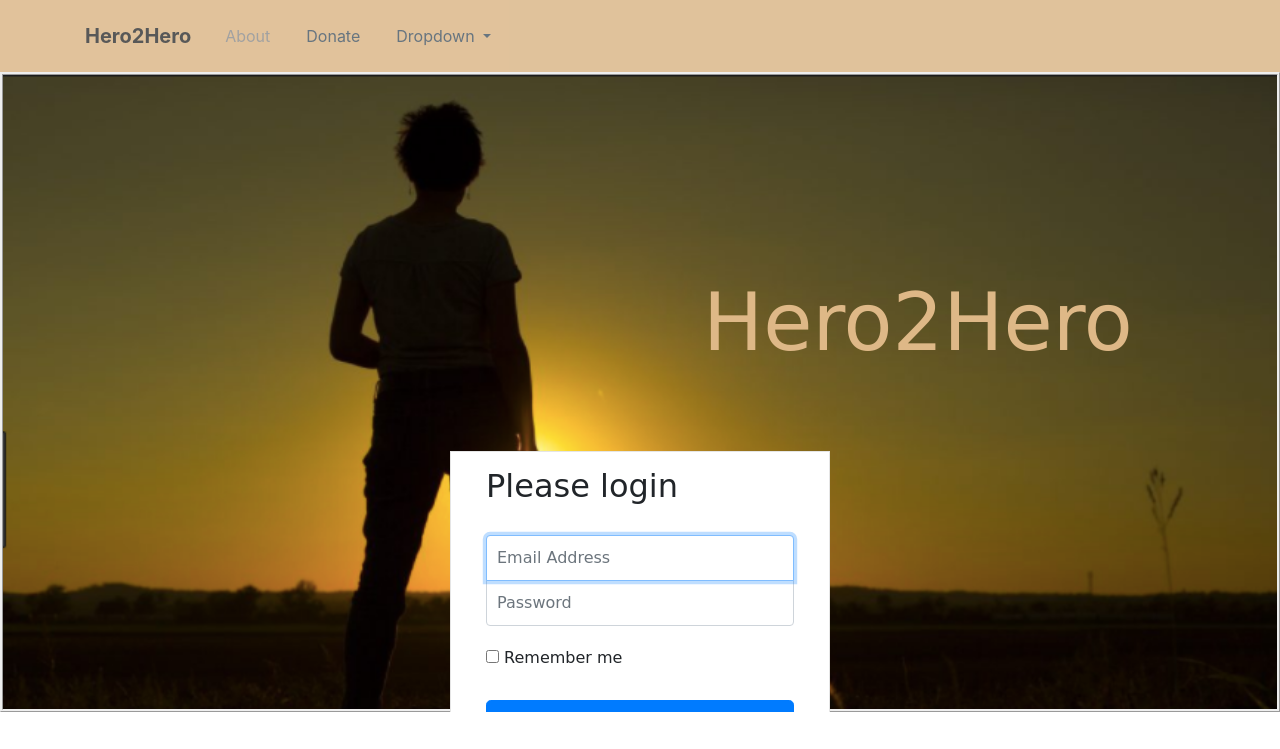
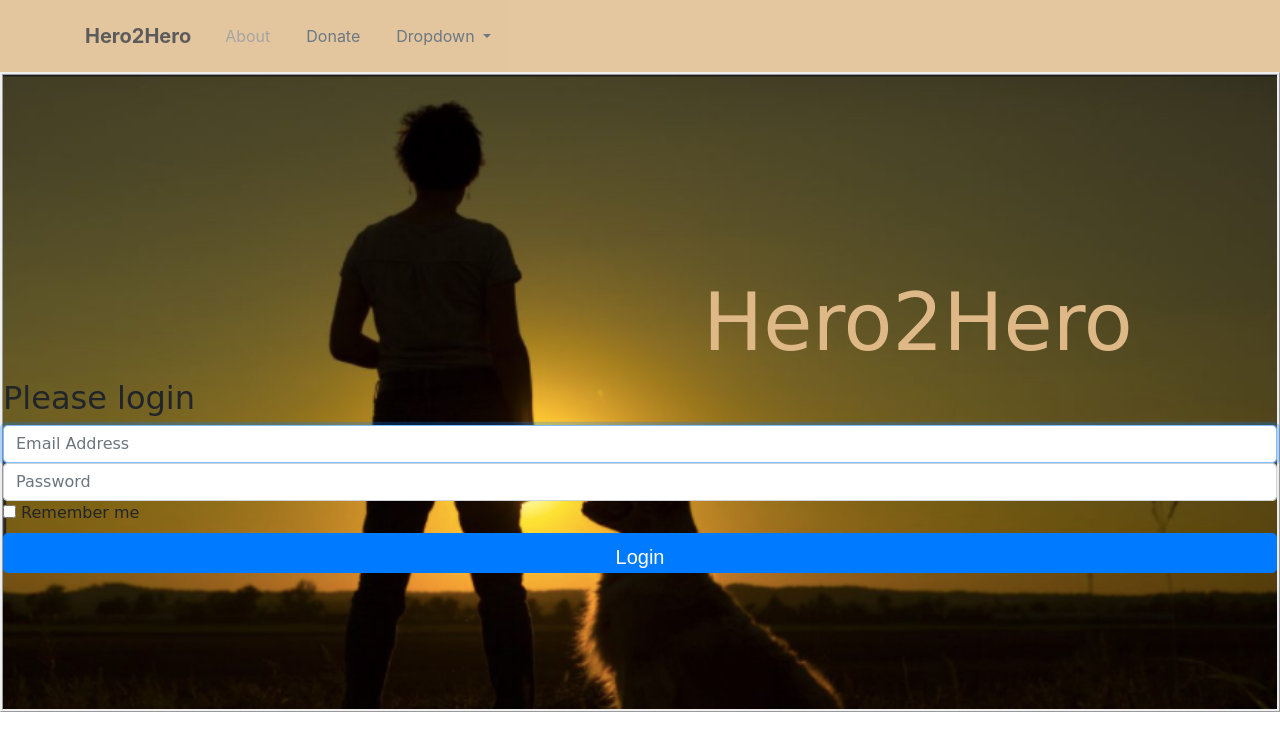
Before and after one commit to temickab/hero, a website: page signin.html in a window 1280 px wide. Shown: the top 749 px of the page. Drawn offline with nearby package versions, Linux system fonts and the light colour scheme; a web font is replaced by a local one.

Commit message:
deleted some styles

```diff
--- a/assets/css/style.css
+++ b/assets/css/style.css
@@ -55,57 +55,3 @@ button{
 .second-section{
   background-color: orange;
 }
-
-/* Log In stuff below. Example code from https://codepen.io/ace-subido/pen/Cuiep */
-
-@import "bourbon";
-
-body {
-	background: #eee !important;
-}
-
-.wrapper {
-	margin-top: 80px;
-  margin-bottom: 80px;
-}
-
-.form-signin {
-  max-width: 380px;
-  padding: 15px 35px 45px;
-  margin: 0 auto;
-  background-color: #fff;
-  border: 1px solid rgba(0,0,0,0.1);
-
-  .form-signin-heading,
-	.checkbox {
-	  margin-bottom: 30px;
-	}
-
-	.checkbox {
-	  font-weight: normal;
-	}
-
-	.form-control {
-	  position: relative;
-	  font-size: 16px;
-	  height: auto;
-	  padding: 10px;
-		@include box-sizing(border-box);
-
-		&:focus {
-		  z-index: 2;
-		}
-	}
-
-	input[type="text"] {
-	  margin-bottom: -1px;
-	  border-bottom-left-radius: 0;
-	  border-bottom-right-radius: 0;
-	}
-
-	input[type="password"] {
-	  margin-bottom: 20px;
-	  border-top-left-radius: 0;
-	  border-top-right-radius: 0;
-	}
-}
```
